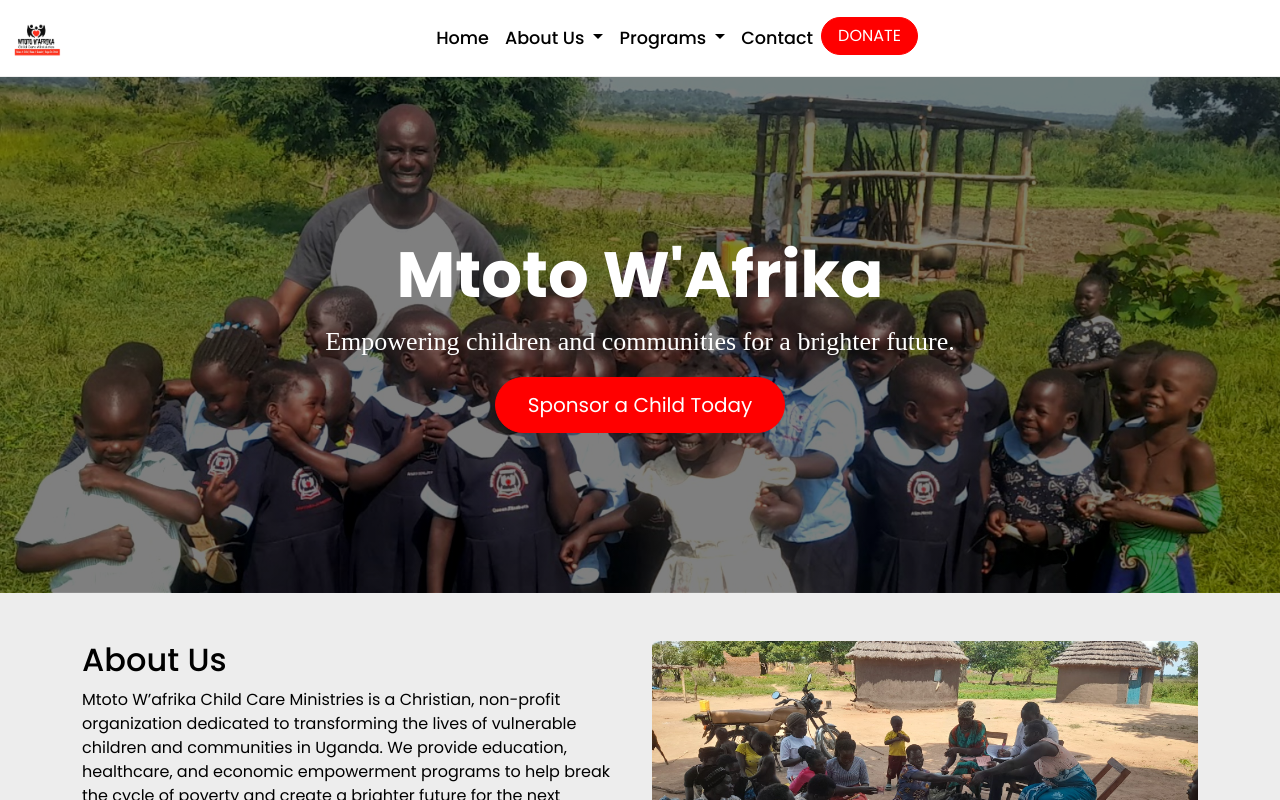
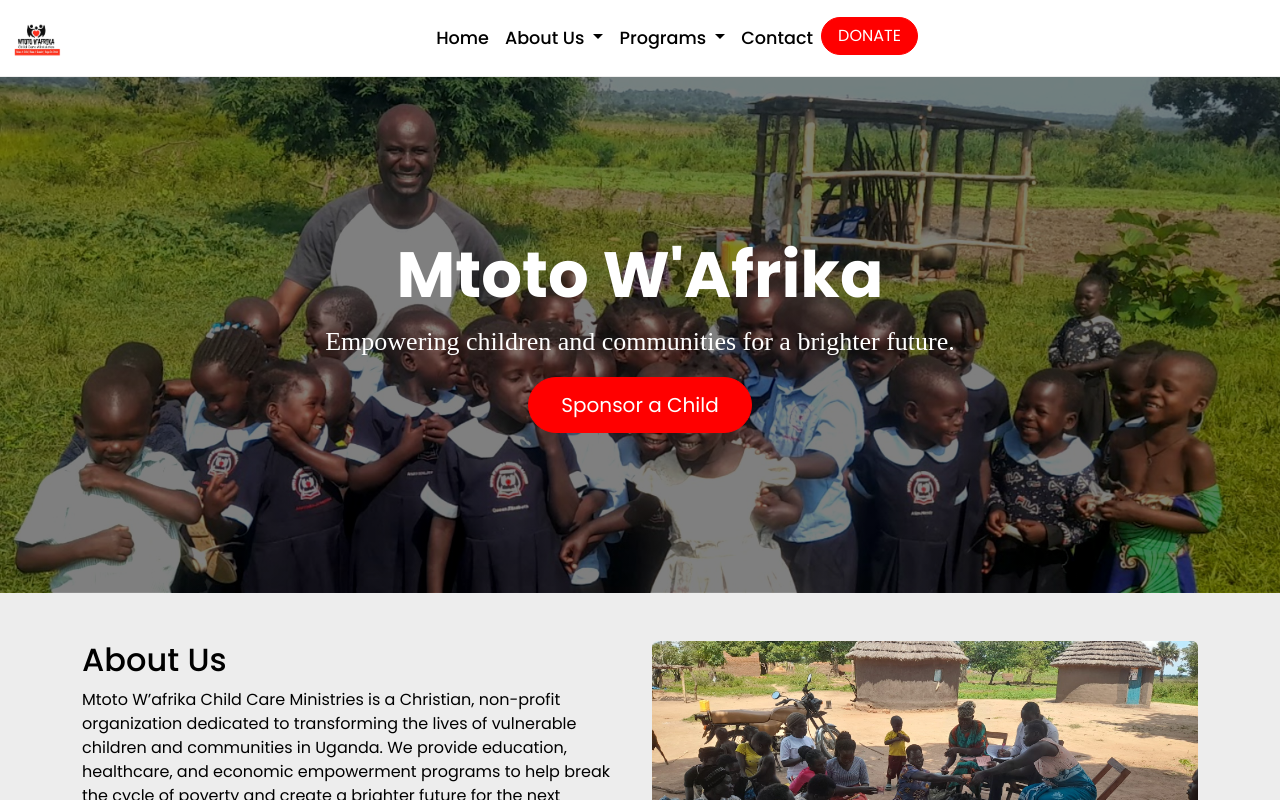
Before and after one commit to mtotowafrika/mtotosimplified, an Angular app: page / in a window 1280 px wide. Shown: the top 800 px of the page. Built offline with nearby package versions, Linux system fonts and the light colour scheme; a web font is replaced by a local one.

Commit message:
Sponsor a child

```diff
--- a/src/app/pages/home/home.component.html
+++ b/src/app/pages/home/home.component.html
@@ -7,7 +7,7 @@
     <a
       routerLink="/programs/child-sponsorship"
       class="btn btn-primary btn-lg rounded-pill"
-      >Sponsor a Child Today</a
+      >Sponsor a Child</a
     >
   </div>
 </div>
```
Also changed, not shown: 1 other file (tests, documents, lock files or other folders).
